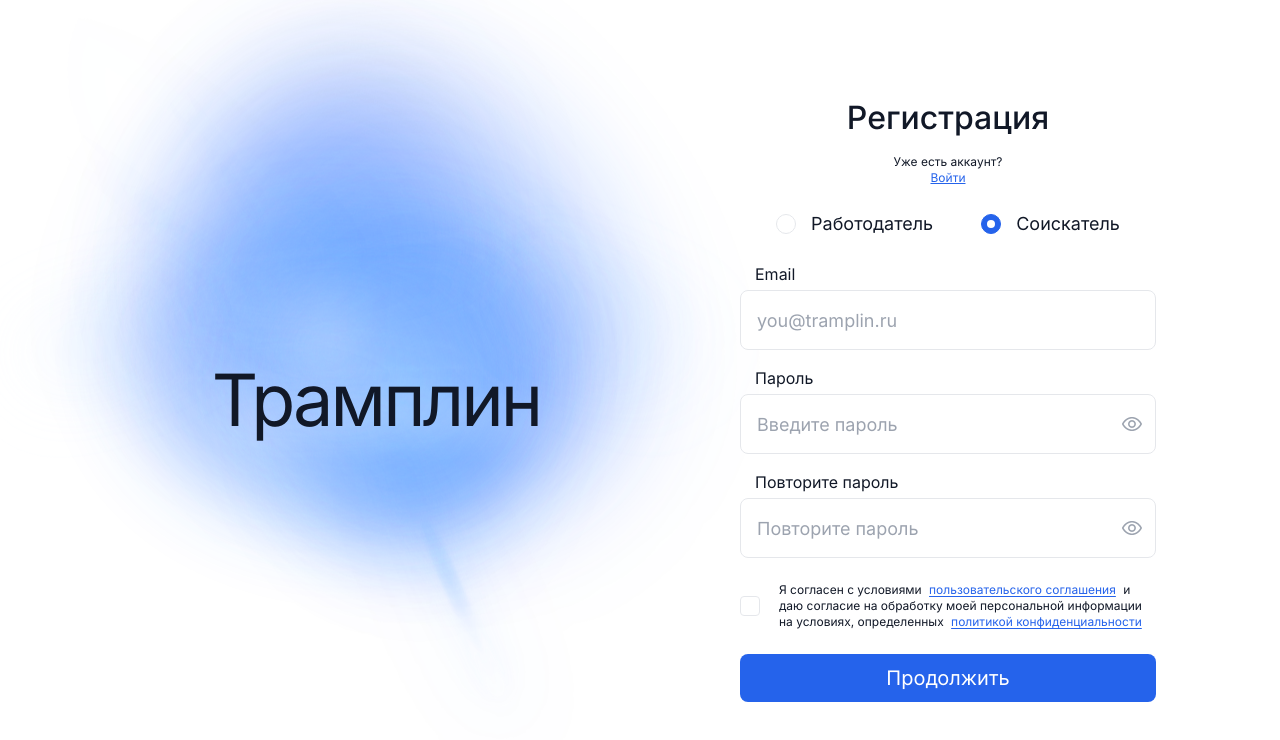
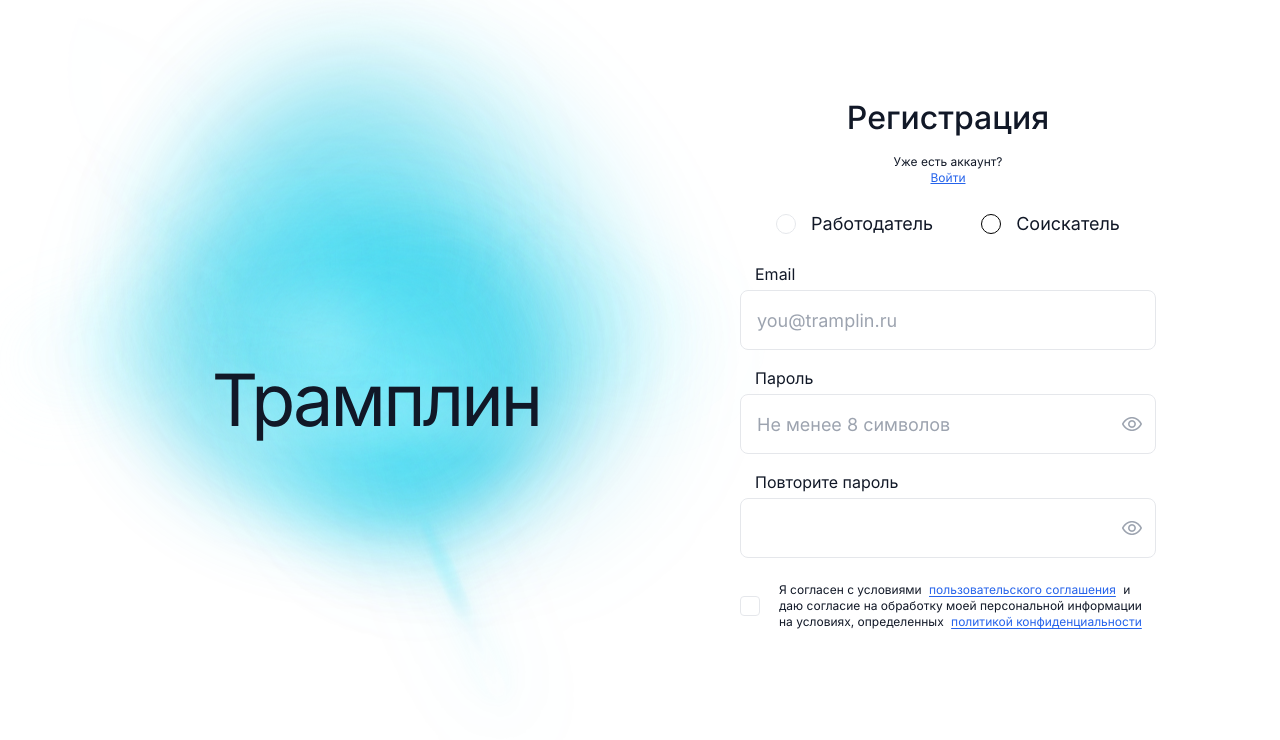
Before and after one commit to danytebyya/tramplin, a React (Vite) app in the folder frontend/: page /register in a window 1280 px wide. Shown: the top 740 px of the page. Built offline with nearby package versions, Linux system fonts and the light colour scheme; no server answers.

Commit message:
style(auth): add role-based palette for applicant flow

```diff
--- a/frontend/src/components/WaveAuraBackground/WaveAuraBackground.css
+++ b/frontend/src/components/WaveAuraBackground/WaveAuraBackground.css
@@ -1,4 +1,8 @@
 .wave-aura {
+  --wave-aura-color-rgb: 37, 99, 235;
+  --wave-aura-color-strong-rgb: 29, 78, 216;
+  --wave-aura-color-soft-rgb: 147, 197, 253;
+  --wave-aura-color-softest-rgb: 191, 219, 254;
   --wave-aura-core-top: 8rem;
   --wave-aura-core-left: 11rem;
   --wave-aura-core-width: 28rem;
@@ -16,6 +20,13 @@
   transform: translate(-52%, -52%);
   z-index: 0;
   filter: saturate(122%);
+}
+
+.wave-aura--secondary {
+  --wave-aura-color-rgb: 6, 182, 212;
+  --wave-aura-color-strong-rgb: 13, 171, 197;
+  --wave-aura-color-soft-rgb: 103, 232, 249;
+  --wave-aura-color-softest-rgb: 165, 243, 252;
 }
 
 .wave-aura__orbit,
@@ -68,7 +79,7 @@
   height: 21rem;
   background:
     radial-gradient(circle at 34% 34%, rgba(255, 255, 255, 0.62), transparent 18%),
-    radial-gradient(circle at 50% 50%, rgba(147, 197, 253, 0.46), rgba(37, 99, 235, 0.38) 46%, rgba(29, 78, 216, 0.18) 68%, transparent 84%);
+    radial-gradient(circle at 50% 50%, rgba(var(--wave-aura-color-soft-rgb), 0.46), rgba(var(--wave-aura-color-rgb), 0.38) 46%, rgba(var(--wave-aura-color-strong-rgb), 0.18) 68%, transparent 84%);
   filter: blur(54px);
   transform: rotate(-18deg) scale(1.1);
 }
@@ -80,7 +91,7 @@
   height: 17rem;
   background:
     radial-gradient(circle at 36% 30%, rgba(255, 255, 255, 0.56), transparent 18%),
-    radial-gradient(circle at 50% 50%, rgba(96, 165, 250, 0.44), rgba(37, 99, 235, 0.34) 44%, rgba(30, 64, 175, 0.16) 70%, transparent 86%);
+    radial-gradient(circle at 50% 50%, rgba(var(--wave-aura-color-soft-rgb), 0.4), rgba(var(--wave-aura-color-rgb), 0.34) 44%, rgba(var(--wave-aura-color-strong-rgb), 0.16) 70%, transparent 86%);
   filter: blur(50px);
   transform: rotate(18deg) scale(1.08);
 }
@@ -92,7 +103,7 @@
   height: 15rem;
   background:
     radial-gradient(circle at 42% 34%, rgba(255, 255, 255, 0.68), transparent 18%),
-    radial-gradient(circle at 52% 52%, rgba(191, 219, 254, 0.46), rgba(59, 130, 246, 0.3) 46%, rgba(37, 99, 235, 0.16) 72%, transparent 86%);
+    radial-gradient(circle at 52% 52%, rgba(var(--wave-aura-color-softest-rgb), 0.46), rgba(var(--wave-aura-color-rgb), 0.3) 46%, rgba(var(--wave-aura-color-strong-rgb), 0.16) 72%, transparent 86%);
   filter: blur(44px);
   transform: rotate(-10deg);
 }
@@ -104,7 +115,7 @@
   height: 12.5rem;
   background:
     radial-gradient(circle at 40% 36%, rgba(255, 255, 255, 0.74), transparent 18%),
-    radial-gradient(circle at 50% 50%, rgba(125, 211, 252, 0.36), rgba(37, 99, 235, 0.26) 48%, transparent 82%);
+    radial-gradient(circle at 50% 50%, rgba(var(--wave-aura-color-soft-rgb), 0.34), rgba(var(--wave-aura-color-rgb), 0.26) 48%, transparent 82%);
   filter: blur(38px);
   transform: rotate(8deg);
 }
@@ -117,9 +128,9 @@
   border-radius: 44% 56% 52% 48% / 42% 40% 60% 58%;
   background:
     radial-gradient(circle at 42% 40%, rgba(255, 255, 255, 0.68), transparent 18%),
-    radial-gradient(circle at 48% 52%, rgba(191, 219, 254, 0.52), rgba(59, 130, 246, 0.34) 56%, rgba(29, 78, 216, 0.16) 78%, transparent 88%);
+    radial-gradient(circle at 48% 52%, rgba(var(--wave-aura-color-softest-rgb), 0.52), rgba(var(--wave-aura-color-rgb), 0.34) 56%, rgba(var(--wave-aura-color-strong-rgb), 0.16) 78%, transparent 88%);
   filter: blur(30px);
-  box-shadow: 0 0 4.5rem rgba(59, 130, 246, 0.28);
+  box-shadow: 0 0 4.5rem rgba(var(--wave-aura-color-rgb), 0.28);
   opacity: 0.84;
   animation: wave-aura-breathe 14s ease-in-out infinite;
   will-change: transform, opacity;
@@ -178,33 +189,33 @@
   background:
     radial-gradient(
       ellipse at 2% 50%,
-      rgba(96, 165, 250, 0.22) 0%,
-      rgba(59, 130, 246, 0.14) 20%,
-      rgba(37, 99, 235, 0.04) 42%,
+      rgba(var(--wave-aura-color-soft-rgb), 0.22) 0%,
+      rgba(var(--wave-aura-color-rgb), 0.14) 20%,
+      rgba(var(--wave-aura-color-rgb), 0.04) 42%,
       transparent 76%
     ),
     radial-gradient(
       ellipse at 12% 50%,
-      rgba(191, 219, 254, 0.14) 0%,
-      rgba(96, 165, 250, 0.12) 16%,
-      rgba(59, 130, 246, 0.05) 30%,
+      rgba(var(--wave-aura-color-softest-rgb), 0.14) 0%,
+      rgba(var(--wave-aura-color-soft-rgb), 0.12) 16%,
+      rgba(var(--wave-aura-color-rgb), 0.05) 30%,
       transparent 58%
     ),
     linear-gradient(
       90deg,
       transparent 0%,
-      rgba(37, 99, 235, 0.03) 4%,
-      rgba(59, 130, 246, 0.16) 14%,
-      rgba(96, 165, 250, 0.4) 30%,
-      rgba(59, 130, 246, 0.24) 46%,
-      rgba(37, 99, 235, 0.07) 58%,
-      rgba(37, 99, 235, 0.018) 78%,
-      rgba(37, 99, 235, 0.004) 90%,
+      rgba(var(--wave-aura-color-rgb), 0.03) 4%,
+      rgba(var(--wave-aura-color-rgb), 0.16) 14%,
+      rgba(var(--wave-aura-color-soft-rgb), 0.4) 30%,
+      rgba(var(--wave-aura-color-rgb), 0.24) 46%,
+      rgba(var(--wave-aura-color-rgb), 0.07) 58%,
+      rgba(var(--wave-aura-color-rgb), 0.018) 78%,
+      rgba(var(--wave-aura-color-rgb), 0.004) 90%,
       transparent 100%
     );
   box-shadow:
-    0 0 1.4rem rgba(147, 197, 253, 0.12),
-    0 0 3rem rgba(37, 99, 235, 0.1);
+    0 0 1.4rem rgba(var(--wave-aura-color-soft-rgb), 0.12),
+    0 0 3rem rgba(var(--wave-aura-color-rgb), 0.1);
   filter: blur(2.4px);
   transform:
     translate(-50%, -50%)
@@ -217,31 +228,31 @@
   background:
     radial-gradient(
       ellipse at 0% 50%,
-      rgba(147, 197, 253, 0.16) 0%,
-      rgba(96, 165, 250, 0.12) 16%,
-      rgba(59, 130, 246, 0.05) 34%,
+      rgba(var(--wave-aura-color-soft-rgb), 0.16) 0%,
+      rgba(var(--wave-aura-color-soft-rgb), 0.12) 16%,
+      rgba(var(--wave-aura-color-rgb), 0.05) 34%,
       transparent 82%
     ),
     radial-gradient(
       ellipse at 28% 50%,
-      rgba(96, 165, 250, 0.05) 0%,
-      rgba(59, 130, 246, 0.04) 26%,
+      rgba(var(--wave-aura-color-soft-rgb), 0.05) 0%,
+      rgba(var(--wave-aura-color-rgb), 0.04) 26%,
       transparent 70%
     ),
     linear-gradient(
       90deg,
       transparent 0%,
-      rgba(37, 99, 235, 0.08) 8%,
-      rgba(59, 130, 246, 0.14) 18%,
-      rgba(96, 165, 250, 0.12) 30%,
-      rgba(59, 130, 246, 0.055) 44%,
-      rgba(37, 99, 235, 0.02) 62%,
-      rgba(37, 99, 235, 0.01) 86%,
+      rgba(var(--wave-aura-color-rgb), 0.08) 8%,
+      rgba(var(--wave-aura-color-rgb), 0.14) 18%,
+      rgba(var(--wave-aura-color-soft-rgb), 0.12) 30%,
+      rgba(var(--wave-aura-color-rgb), 0.055) 44%,
+      rgba(var(--wave-aura-color-rgb), 0.02) 62%,
+      rgba(var(--wave-aura-color-rgb), 0.01) 86%,
       transparent 100%
     );
   box-shadow:
-    0 0 3.8rem rgba(96, 165, 250, 0.12),
-    0 0 5.6rem rgba(37, 99, 235, 0.08);
+    0 0 3.8rem rgba(var(--wave-aura-color-soft-rgb), 0.12),
+    0 0 5.6rem rgba(var(--wave-aura-color-rgb), 0.08);
   filter: blur(10px);
   transform:
     translate(-50%, -50%)
@@ -263,8 +274,8 @@
   width: 24rem;
   height: 6rem;
   background:
-    radial-gradient(ellipse at center, rgba(191, 219, 254, 0.22) 0%, rgba(191, 219, 254, 0.12) 28%, transparent 72%);
-  border-top: 1px solid rgba(191, 219, 254, 0.42);
+    radial-gradient(ellipse at center, rgba(var(--wave-aura-color-softest-rgb), 0.22) 0%, rgba(var(--wave-aura-color-softest-rgb), 0.12) 28%, transparent 72%);
+  border-top: 1px solid rgba(var(--wave-aura-color-softest-rgb), 0.42);
   filter: blur(2px);
   transform: rotate(-10deg);
   animation: wave-aura-wave-primary 16s ease-in-out infinite;
@@ -276,8 +287,8 @@
   width: 20rem;
   height: 5rem;
   background:
-    radial-gradient(ellipse at center, rgba(147, 197, 253, 0.18) 0%, rgba(147, 197, 253, 0.08) 28%, transparent 72%);
-  border-top: 1px solid rgba(147, 197, 253, 0.34);
+    radial-gradient(ellipse at center, rgba(var(--wave-aura-color-soft-rgb), 0.18) 0%, rgba(var(--wave-aura-color-soft-rgb), 0.08) 28%, transparent 72%);
+  border-top: 1px solid rgba(var(--wave-aura-color-soft-rgb), 0.34);
   filter: blur(2px);
   transform: rotate(7deg);
   animation: wave-aura-wave-secondary 18s ease-in-out infinite;
@@ -289,8 +300,8 @@
   width: 22rem;
   height: 5.4rem;
   background:
-    radial-gradient(ellipse at center, rgba(219, 234, 254, 0.16) 0%, rgba(219, 234, 254, 0.06) 26%, transparent 70%);
-  border-top: 1px solid rgba(219, 234, 254, 0.3);
+    radial-gradient(ellipse at center, rgba(var(--wave-aura-color-softest-rgb), 0.16) 0%, rgba(var(--wave-aura-color-softest-rgb), 0.06) 26%, transparent 70%);
+  border-top: 1px solid rgba(var(--wave-aura-color-softest-rgb), 0.3);
   filter: blur(2px);
   transform: rotate(-6deg);
   animation: wave-aura-wave-tertiary 14s ease-in-out infinite;
@@ -298,7 +309,7 @@
 
 .wave-aura__veil {
   border-radius: 999px;
-  background: linear-gradient(90deg, rgba(255, 255, 255, 0.12), rgba(147, 197, 253, 0.18), transparent);
+  background: linear-gradient(90deg, rgba(255, 255, 255, 0.12), rgba(var(--wave-aura-color-soft-rgb), 0.18), transparent);
   filter: blur(26px);
   opacity: 0.44;
   will-change: transform, opacity;
@@ -352,10 +363,10 @@
     transform: rotate(0deg) translate3d(0, 0, 0) scale(1);
   }
   33% {
-    transform: rotate(120deg) translate3d(0.5rem, -0.8rem, 0) scale(1.05);
+    transform: rotate(120deg) translate3d(0.32rem, -0.36rem, 0) scale(1.03);
   }
   66% {
-    transform: rotate(240deg) translate3d(-0.6rem, 0.7rem, 0) scale(0.98);
+    transform: rotate(240deg) translate3d(-0.38rem, 0.32rem, 0) scale(0.99);
   }
   100% {
     transform: rotate(360deg) translate3d(0, 0, 0) scale(1);
@@ -448,7 +459,7 @@
   }
   50% {
     opacity: 0.42;
-    transform: rotate(-6deg) translate3d(0.8rem, -0.4rem, 0) scaleX(1.04);
+    transform: rotate(-7deg) translate3d(0.56rem, -0.16rem, 0) scaleX(1.02);
   }
 }
 
@@ -460,7 +471,7 @@
   }
   50% {
     opacity: 0.34;
-    transform: rotate(11deg) translate3d(-0.7rem, 0.3rem, 0) scaleX(1.02);
+    transform: rotate(10deg) translate3d(-0.48rem, 0.12rem, 0) scaleX(1.01);
   }
 }
 
@@ -472,7 +483,7 @@
   }
   50% {
     opacity: 0.3;
-    transform: rotate(-2deg) translate3d(0.9rem, -0.2rem, 0) scaleX(1.04);
+    transform: rotate(-3deg) translate3d(0.58rem, -0.08rem, 0) scaleX(1.02);
   }
 }
 
@@ -482,7 +493,7 @@
     transform: rotate(-22deg) translate3d(0, 0, 0);
   }
   50% {
-    transform: rotate(-14deg) translate3d(1rem, -0.6rem, 0);
+    transform: rotate(-17deg) translate3d(0.56rem, -0.2rem, 0);
   }
 }
 
@@ -492,7 +503,7 @@
     transform: rotate(28deg) translate3d(0, 0, 0);
   }
   50% {
-    transform: rotate(20deg) translate3d(-1rem, 0.6rem, 0);
+    transform: rotate(23deg) translate3d(-0.56rem, 0.2rem, 0);
   }
 }
 
--- a/frontend/src/pages/auth/index.tsx
+++ b/frontend/src/pages/auth/index.tsx
@@ -75,6 +75,7 @@
   });
 
   const selectedRole = watch("role");
+  const roleTheme = selectedRole === "applicant" ? "secondary" : "primary";
   const resolveDisplayName = (email: string) => email.split("@")[0]?.trim() || email.trim();
 
   const requestCodeMutation = useMutation({
@@ -204,7 +205,7 @@
         <section className="auth-page__hero">
           <div className="auth-page__hero-content">
             <div className="auth-page__brand-stage">
-              <WaveAuraBackground />
+              <WaveAuraBackground variant={roleTheme} />
               <span className="auth-page__brand">Трамплин</span>
             </div>
           </div>
@@ -228,7 +229,7 @@
                     <label className="auth-form__role">
                       <Radio
                         name="register-role"
-                        variant="secondary"
+                        variant="primary"
                         checked={selectedRole === "employer"}
                         onChange={() => setValue("role", "employer", { shouldValidate: true })}
                       />
@@ -237,6 +238,7 @@
                     <label className="auth-form__role">
                       <Radio
                         name="register-role"
+                        variant="secondary"
                         checked={selectedRole === "applicant"}
                         onChange={() => setValue("role", "applicant", { shouldValidate: true })}
                       />
@@ -261,7 +263,7 @@
                       <span className="auth-form__label">Пароль</span>
                       <Input
                         type="password"
-                        placeholder="Введите пароль"
+                        placeholder="Не менее 8 символов"
                         autoComplete="new-password"
                         error={errors.password?.message}
                         clearable
@@ -276,7 +278,7 @@
                       <span className="auth-form__label">Повторите пароль</span>
                       <Input
                         type="password"
-                        placeholder="Повторите пароль"
+                        placeholder=""
                         autoComplete="new-password"
                         error={errors.confirmPassword?.message}
                         clearable
@@ -302,7 +304,12 @@
                   )}
                   {apiError && <span className="auth-form__error">{apiError}</span>}
 
-                  <Button type="submit" fullWidth loading={requestCodeMutation.isPending}>
+                  <Button
+                    type="submit"
+                    variant={roleTheme}
+                    fullWidth
+                    loading={requestCodeMutation.isPending}
+                  >
                     Продолжить
                   </Button>
                 </form>
@@ -331,13 +338,20 @@
                     <div className="auth-verification__actions">
                       <Button
                         type="button"
+                        variant={roleTheme}
                         fullWidth
                         loading={completeRegistrationMutation.isPending}
                         onClick={handleVerificationSubmit}
                       >
                         Завершить регистрацию
                       </Button>
-                      <Button type="button" variant="secondary" fullWidth onClick={handleResendCode} loading={resendCodeMutation.isPending}>
+                      <Button
+                        type="button"
+                        variant={roleTheme === "primary" ? "secondary" : "primary"}
+                        fullWidth
+                        onClick={handleResendCode}
+                        loading={resendCodeMutation.isPending}
+                      >
                         Отправить код ещё раз
                       </Button>
                       <Button type="button" variant="ghost" fullWidth onClick={handleBackToForm}>
--- a/frontend/src/pages/employer-onboarding/index.tsx
+++ b/frontend/src/pages/employer-onboarding/index.tsx
@@ -132,7 +132,7 @@
                   <label className="auth-form__role">
                     <Radio
                       name="employer-type"
-                      variant="secondary"
+                      variant="primary"
                       checked={selectedEmployerType === "company"}
                       onChange={() => setValue("employerType", "company", { shouldValidate: true })}
                     />
@@ -141,7 +141,7 @@
                   <label className="auth-form__role">
                     <Radio
                       name="employer-type"
-                      variant="secondary"
+                      variant="primary"
                       checked={selectedEmployerType === "sole_proprietor"}
                       onChange={() =>
                         setValue("employerType", "sole_proprietor", { shouldValidate: true })
```
Also changed, not shown: frontend/src/components/WaveAuraBackground/WaveAuraBackground.tsx (+9 -2 lines).
